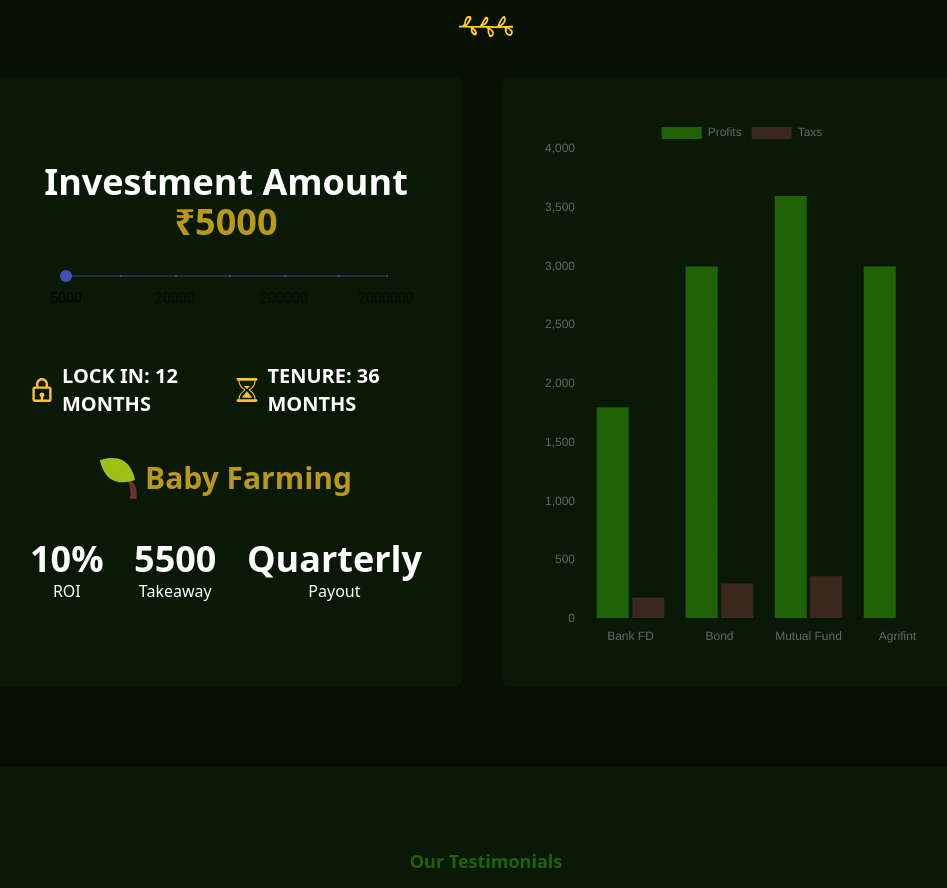
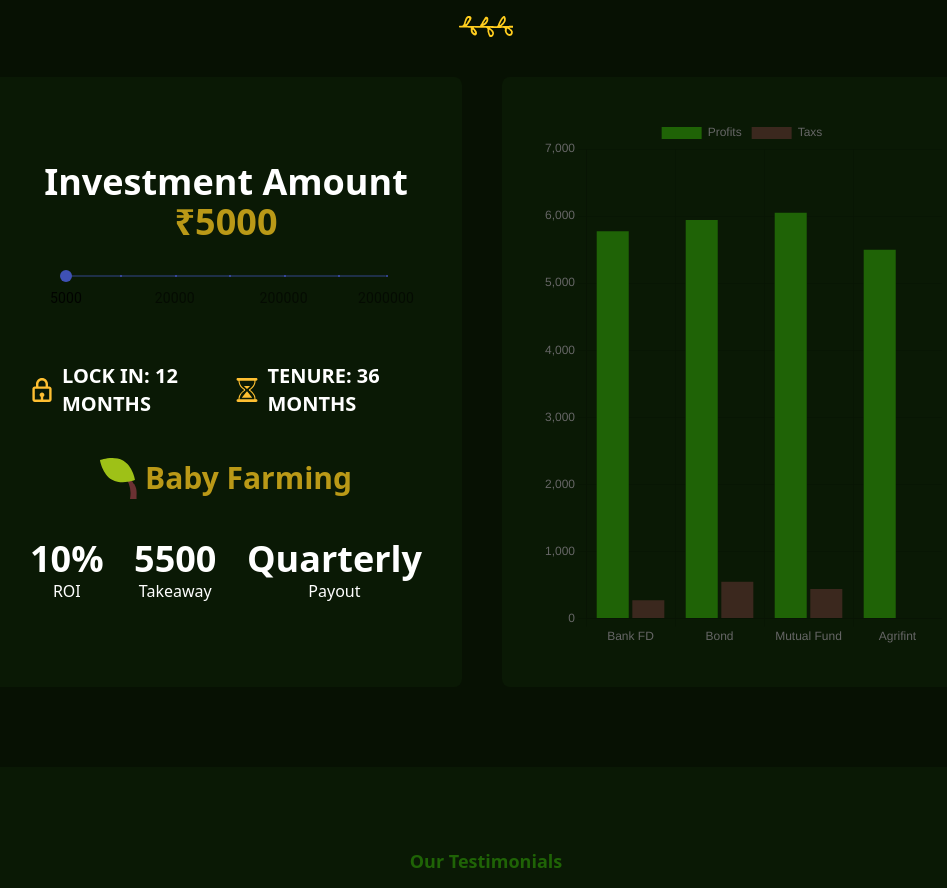
Before and after one commit to Tamdupagal/agri-fint, a Next.js app: page / in a window 1280 px wide. Shown: the part 4284-5172 px from the top of the page, without its empty margins (154-1101 px from the left). Built offline with nearby package versions, Linux system fonts and the light colour scheme.

Commit message:
connected bar with calculator

```diff
--- a/components/HomePages/Calculator.js
+++ b/components/HomePages/Calculator.js
@@ -78,15 +78,27 @@
 
     const getPackage = calcolatorData.find(data => value === data.value);
     const { packages, payout, rate, amount, img } = getPackage;
-    const getTakeaway = (parseInt(amount) + parseInt((amount * (10 / 100))))
+    const getTakeaway = (parseInt(amount) + parseInt((amount * (10 / 100))));
+
+
+    const bankFdProfit = (parseInt(getTakeaway) + parseInt((getTakeaway * (5 / 100))));
+    const bankFdTaxs = (parseInt(getTakeaway) - parseInt((getTakeaway * (95 / 100))));
+
+    const bondProfit = (parseInt(getTakeaway) + parseInt((getTakeaway * (8 / 100))));
+    const bondTaxs = (parseInt(getTakeaway) - parseInt((getTakeaway * (90 / 100))));
+
+    const mutualFundProfit = (parseInt(getTakeaway) + parseInt((getTakeaway * (10 / 100))));
+    const mutualFundTaxs = (parseInt(getTakeaway) - parseInt((getTakeaway * (92 / 100))));
+
+
 
     console.log(getTakeaway);
 
     const data = {
-        labels: ['Bank FD', 'Bond',  'Mutual Fund', 'Agrifint'],
+        labels: ['Bank FD', 'Bond', 'Mutual Fund', 'Agrifint'],
         datasets: [{
             label: 'Profits',
-            data: [1800, 3000, 3600, 3000,],
+            data: [bankFdProfit, bondProfit, mutualFundProfit, getTakeaway],
             backgroundColor: [
                 '#1F6306',
 
@@ -98,7 +110,7 @@
         },
         {
             label: 'Taxs',
-            data: [180,300, 360, 0],
+            data: [bankFdTaxs, bondTaxs, mutualFundTaxs, ""],
             backgroundColor: [
                 'rgba(255, 99, 132, 0.2)',
 
@@ -120,7 +132,7 @@
                 <div className='h-20'>
                     <Box display="flex" flexDirection="column"  >
                         <Slider
-                            style={{ width: "320px",height:"20px", fontSize: "20px" }}
+                            style={{ width: "320px", height: "20px", fontSize: "20px" }}
                             min={0}
                             max={100}
                             step={17}
--- a/package.json
+++ b/package.json
@@ -20,7 +20,6 @@
     "react-countup": "^6.4.0",
     "react-dom": "18.2.0",
     "react-icons": "^4.7.1",
-    "rsuite": "^5.24.1",
     "swiper": "^8.4.5",
     "typewriter-effect": "^2.19.0",
     "use-count-up": "^3.0.1"
```
Also changed, not shown: 1 other file (tests, documents, lock files or other folders).
